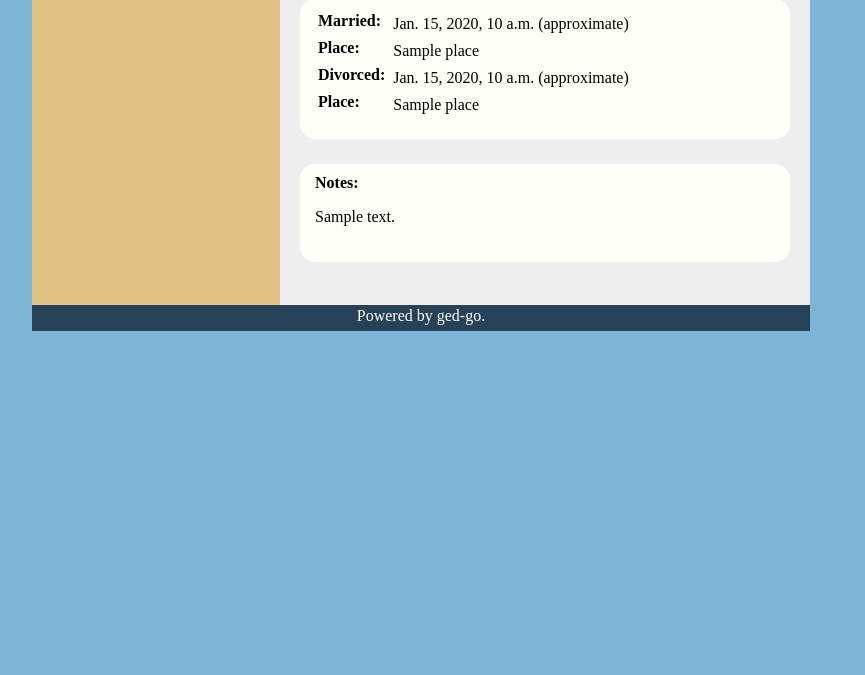
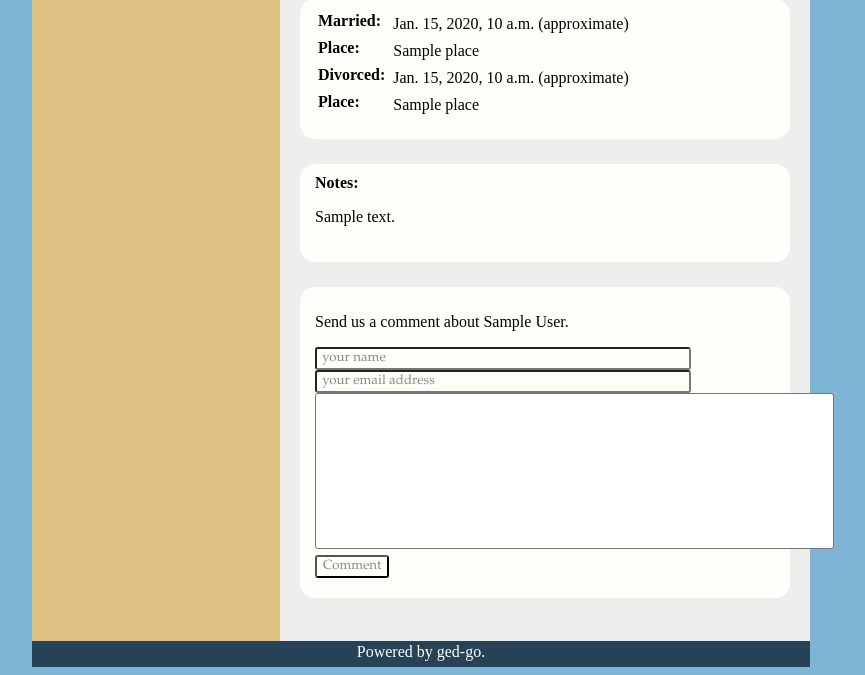
Before and after one commit to gthole/gedgo, a Django app: template templates/gedgo/family.html in a window 1280 px wide. Shown: the part 636-1311 px from the top of the page, without its empty margins (219-1084 px from the left). Before the commit the page ends 967 px from the top, so only its background shows below. Run offline with Django 3.2, Linux system fonts and the light colour scheme; the template is opened without the code that fills it: most values are stand-ins (such as "Sample title", 1, 10 or a date in 2020); grey boxes marked "Sample" are stand-in pictures.

Commit message:
Fix comment forms.

```diff
--- a/templates/gedgo/comment_form.html
+++ b/templates/gedgo/comment_form.html
@@ -3,7 +3,7 @@
     	Please correct the error{{ form.errors|pluralize }} below.
     </p>
 {% endif %}
-<p>Send us a comment about {% if person %}{{ person.full_name }}{% elif post %}this blog post{% else %}this gedcom{% endif %}.</p>
+<p>Send us a comment about {% if person %}{{ person.full_name }}{% elif family %}the {{ family.family_name }} family{% elif post %}this blog post{% else %}this gedcom{% endif %}.</p>
 <form action="" method="post">
 	{% csrf_token %}
 	<input type="text" value=" your name" name="name" onblur="if (this.value == '') {this.value = ' your name';}"  onfocus="if (this.value == ' your name') {this.value = '';}" size="40"/>
--- a/templates/gedgo/family.html
+++ b/templates/gedgo/family.html
@@ -66,4 +66,8 @@
 </div>
 {% endif %}
 
+<div class="pod">
+	{% include "gedgo/comment_form.html" %}
+</div>
+
 {% endblock %}
```
Also changed, not shown: views.py (+13 -4 lines).
